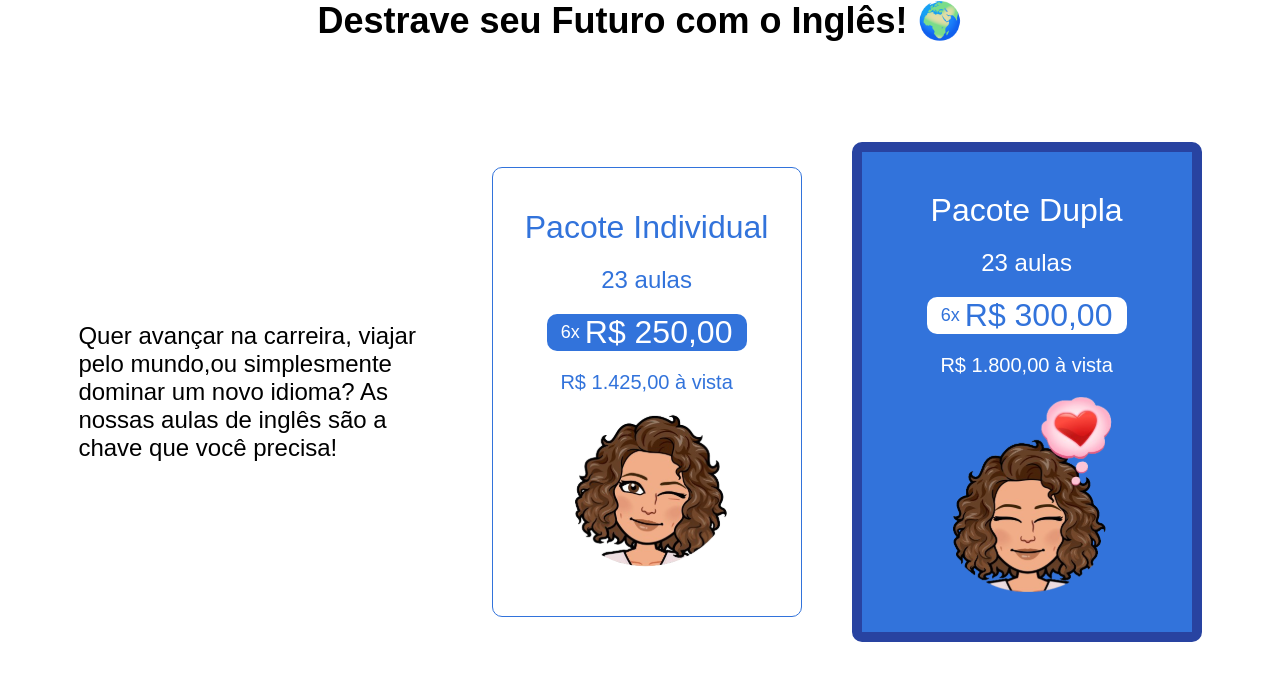
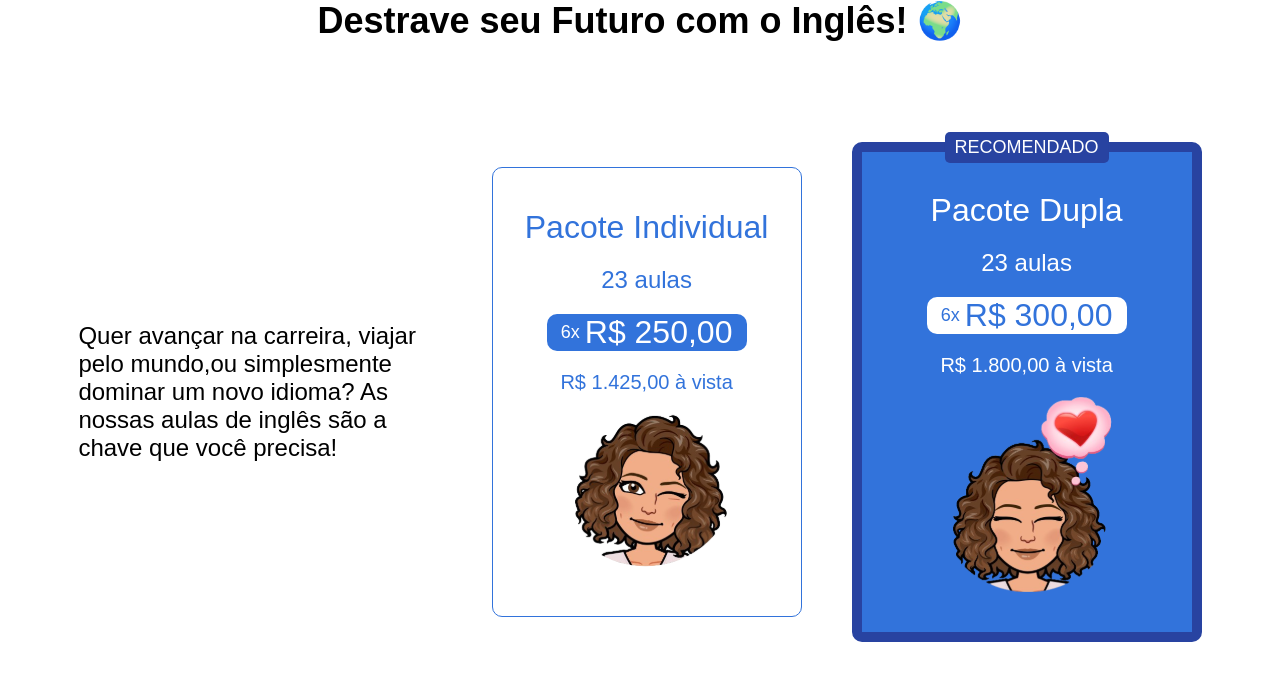
Before and after one commit to mariaaliceog/landing-page-react, a React (Vite) app: page /prices in a window 1280 px wide. Shown: the top 680 px of the page. Built offline with nearby package versions, Linux system fonts and the light colour scheme.

Commit message:
feat: add tag of recommended package

```diff
--- a/src/components/Package/Package.tsx
+++ b/src/components/Package/Package.tsx
@@ -1,4 +1,4 @@
-import { Container, Description, Image, Parcel, Price, PriceContainer, Subtitle, Title } from "./styles";
+import { Container, ContainerPromotion, Description, Image, Parcel, Price, PriceContainer, Subtitle, TextPromotion, Title } from "./styles";
 
 interface Props{
   title: string;
@@ -13,6 +13,11 @@ interface Props{
 const Package = ({ title, parcel, price, subtitle, image, isPromotion, description }: Props) => {
   return (
     <Container isPromotion={isPromotion}>
+       {isPromotion && (
+        <ContainerPromotion isPromotion={isPromotion}>
+          <TextPromotion>RECOMENDADO</TextPromotion>
+        </ContainerPromotion>
+       )}
       <Title isPromotion={isPromotion}>{title}</Title>
       <Subtitle isPromotion={isPromotion}>{subtitle}</Subtitle>
       <PriceContainer isPromotion={isPromotion}>
--- a/src/components/Package/styles.ts
+++ b/src/components/Package/styles.ts
@@ -9,6 +9,7 @@ export const Container = styled.div<{ isPromotion?: boolean }>`
   justify-content: center;
 
   flex-direction: column;
+  position: relative;
 
   border-radius: 10px;
   background-color: ${({ isPromotion }) => (isPromotion ? '#3273DB' : '#FFFFFF')};
@@ -59,3 +60,19 @@ export const PriceContainer = styled.div<{ isPromotion?: boolean }>`
 export const Image = styled.img`
   width: 200px;
 `;
+
+export const ContainerPromotion = styled.div<{ isPromotion?: boolean }>`
+  top: -20px;
+  left: 50%;
+  padding: 5px 10px;
+
+  position: absolute;
+  transform: translateX(-50%);
+
+  background-color: #2843A1;
+  border-radius: 5px;
+`;
+
+export const TextPromotion = styled.h5`
+  color: #FFFFFF;
+`;
```
